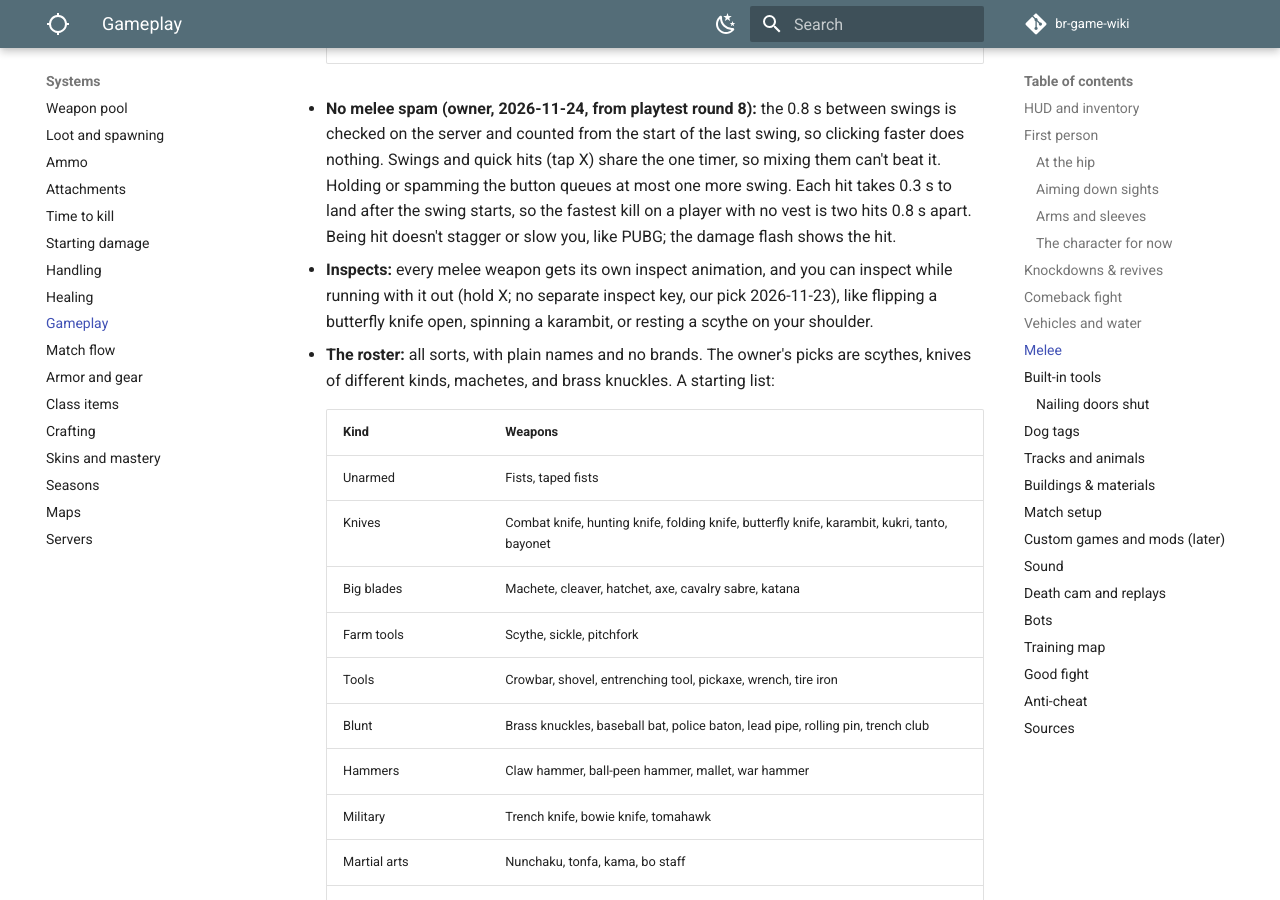
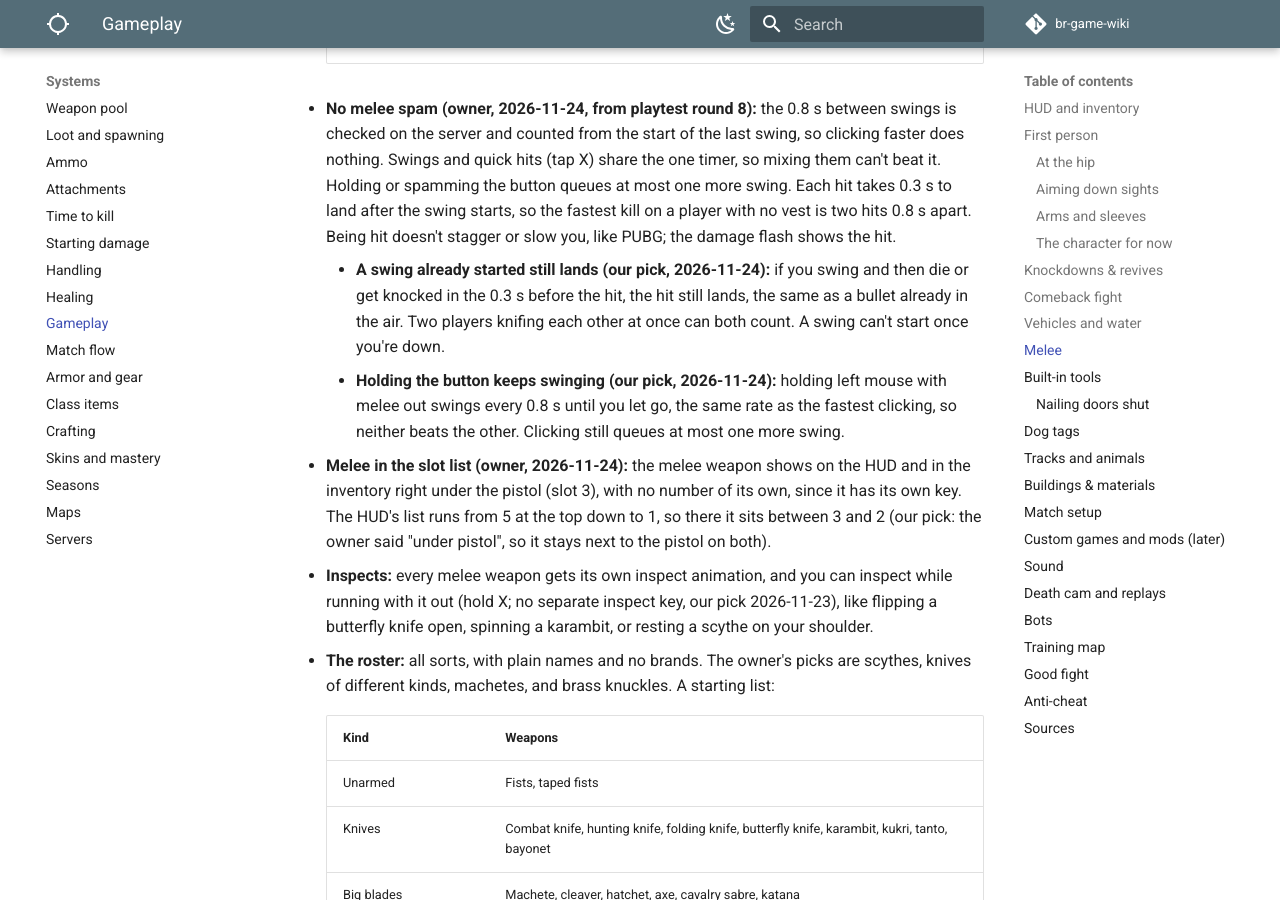
Before and after one commit to DerrickSpartan1/br-game-wiki, an MkDocs documentation site: the page built from docs/systems/gameplay.md, in a window 1280 px wide and 900 px high, scrolled down 12438 px. Built offline with MkDocs 1.6.1 and Material for MkDocs 9.7.7, drawn with Linux system fonts in a browser that asks for light colours; comment, search, counter and statistics services are not loaded.

Commit message:
Planner check-in: lead's melee follow-ups answered (swing in flight lands, hold to swing every 0.8 s, melee under the pistol on both lists; our picks)
Co-Authored-By: Claude Opus 5.5 <noreply@anthropic.com>

```diff
--- a/docs/systems/gameplay.md
+++ b/docs/systems/gameplay.md
@@ -220,6 +220,9 @@ Dashes are numbers the sources checked don't give. Each map gets the vehicles th
     | Run speed with it out | 6.3 m/s | PUBG's unarmed and melee speed ([Handling](handling.md)) |
 
 - **No melee spam (owner, 2026-11-24, from playtest round 8):** the 0.8 s between swings is checked on the server and counted from the start of the last swing, so clicking faster does nothing. Swings and quick hits (tap X) share the one timer, so mixing them can't beat it. Holding or spamming the button queues at most one more swing. Each hit takes 0.3 s to land after the swing starts, so the fastest kill on a player with no vest is two hits 0.8 s apart. Being hit doesn't stagger or slow you, like PUBG; the damage flash shows the hit.
+    - **A swing already started still lands (our pick, 2026-11-24):** if you swing and then die or get knocked in the 0.3 s before the hit, the hit still lands, the same as a bullet already in the air. Two players knifing each other at once can both count. A swing can't start once you're down.
+    - **Holding the button keeps swinging (our pick, 2026-11-24):** holding left mouse with melee out swings every 0.8 s until you let go, the same rate as the fastest clicking, so neither beats the other. Clicking still queues at most one more swing.
+- **Melee in the slot list (owner, 2026-11-24):** the melee weapon shows on the HUD and in the inventory right under the pistol (slot 3), with no number of its own, since it has its own key. The HUD's list runs from 5 at the top down to 1, so there it sits between 3 and 2 (our pick: the owner said "under pistol", so it stays next to the pistol on both).
 - **Inspects:** every melee weapon gets its own inspect animation, and you can inspect while running with it out (hold X; no separate inspect key, our pick 2026-11-23), like flipping a butterfly knife open, spinning a karambit, or resting a scythe on your shoulder.
 - **The roster:** all sorts, with plain names and no brands. The owner's picks are scythes, knives of different kinds, machetes, and brass knuckles. A starting list:
 
```
Also changed, not shown: docs/planning/changelog.md (+1 -0 lines), docs/planning/decisions.md (+1 -0 lines), docs/planning/to-do.md (+1 -1 lines).
